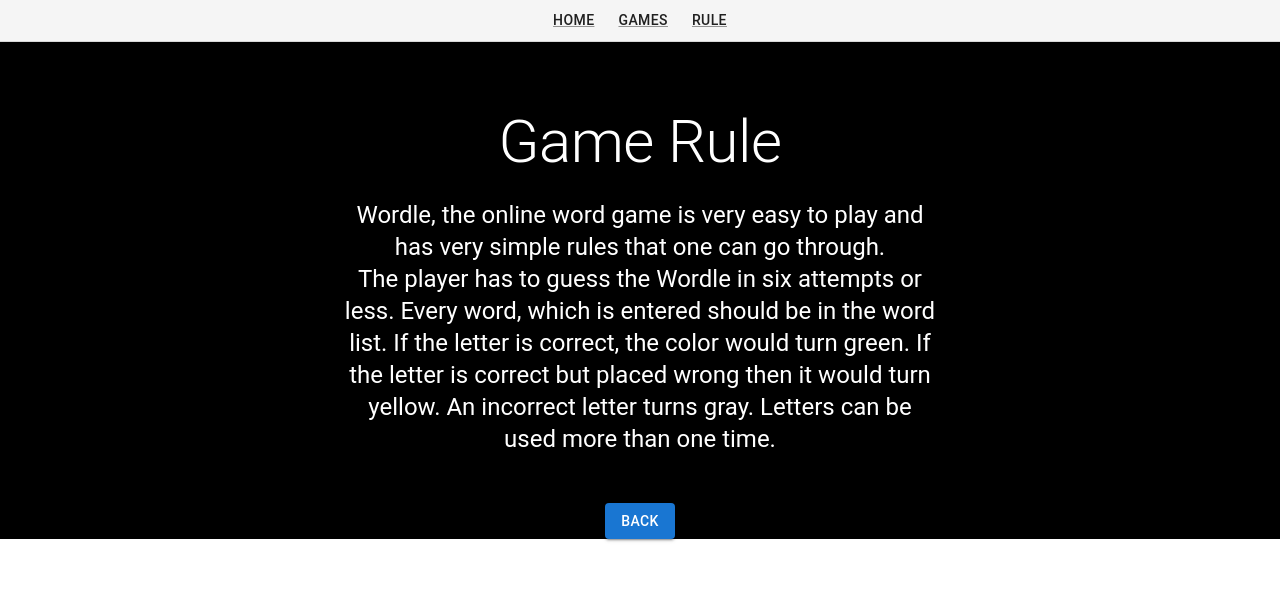
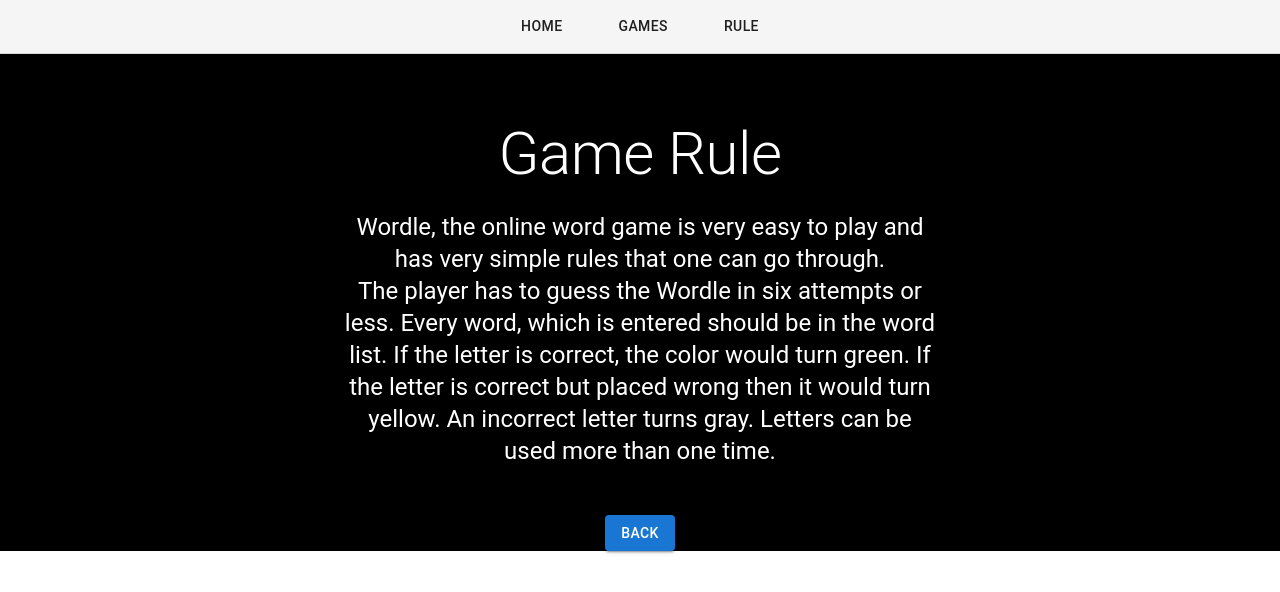
Before and after one commit to tobytao1/Jingzhou_Tao_Guohao_Qing_project2, a React (Create React App) app: page /rule in a window 1280 px wide. Shown: the top 592 px of the page. Built offline with nearby package versions, Linux system fonts and the light colour scheme.

Commit message:
navbar update

```diff
--- a/src/components/home.jsx
+++ b/src/components/home.jsx
@@ -2,6 +2,7 @@
 import {useSelector, shallowEqual} from "react-redux";
 import "./rule.css";
 import Button from '@mui/material/Button';
+import Navbar from "./navbar";
 import { useNavigate } from 'react-router-dom';
 
 
@@ -52,47 +53,7 @@
         navigate('/hard');}
     return (
         <div>
-
-            <AppBar
-                position="static"
-                color="default"
-                elevation={0}
-                sx={{borderBottom: (theme) => `1px solid ${theme.palette.divider}`}}
-            >
-                <Box sx={{
-        display: 'flex',
-        flexWrap: 'wrap',
-        justifyContent: 'center',
-        }}>
-
-                        <Link
-                            variant="button"
-                            color="text.primary"
-                            href=""
-                            sx={{my: 1, mx: 1.5}}
-                        >
-                            Home
-                        </Link>
-                        <Link
-                            variant="button"
-                            color="text.primary"
-                            href="normal"
-
-                            sx={{my: 1, mx: 1.5}}
-                        >
-                            Games
-                        </Link>
-                        <Link
-                            variant="button"
-                            color="text.primary"
-                            href="rule"
-                            sx={{my: 1, mx: 1.5}}
-                        >
-                            Rule
-                        </Link>
-
-                </Box>
-            </AppBar>
+            <Navbar/>
             <Container disableGutters maxWidth="sm" component="main" sx={{pt: 8, pb: 6}}>
                 <Typography
                     component="h1"
--- a/src/components/navbar.js
+++ b/src/components/navbar.js
@@ -1,10 +1,76 @@
-import React from "react";
-import PropTypes from "prop-types";
+import React, {useState} from "react";
+import {useSelector, shallowEqual} from "react-redux";
+import "./rule.css";
+import Button from '@mui/material/Button';
+import { useNavigate } from 'react-router-dom';
+import {
+  AppBar,
+  Box,
+  Card,
+  CardActions,
+  CardContent,
+  CardHeader,
+  Container,
+  Grid,
+  Link,
+  Toolbar,
+  Typography,
+} from "@mui/material";
+import StarIcon from '@mui/icons-material/StarBorder';
 
-const navbar = (props) => {
-  return <div></div>;
+const Navbar = () => {
+  const navigate = useNavigate();
+  const homePage = () => {
+      navigate('/');}
+  const gamePage = () => {
+    navigate('/normal');
+  }
+  const rulePage = () => {
+    navigate('/hard');
+  }
+  return <div>
+    <AppBar
+                position="static"
+                color="default"
+                elevation={0}
+                sx={{borderBottom: (theme) => `1px solid ${theme.palette.divider}`}}
+            >
+                <Box sx={{
+        display: 'flex',
+        flexWrap: 'wrap',
+        justifyContent: 'center',
+        }}>
+
+                        <Button
+                            variant="button"
+                            color="text.primary"
+                            onClick={homePage}
+                            sx={{my: 1, mx: 1.5}}
+                        >
+                            Home
+                        </Button>
+                        <Button
+                            variant="button"
+                            color="text.primary"
+                            href="normal"
+
+                            sx={{my: 1, mx: 1.5}}
+                        >
+                            Games
+                        </Button>
+                        <Button
+                            variant="button"
+                            color="text.primary"
+                            href="rule"
+                            sx={{my: 1, mx: 1.5}}
+                        >
+                            Rule
+                        </Button>
+
+                </Box>
+            </AppBar>
+  </div>;
 };
 
-navbar.propTypes = {};
 
-export default navbar;
+export default Navbar;
--- a/src/components/rule.jsx
+++ b/src/components/rule.jsx
@@ -5,49 +5,14 @@
 import Button from '@mui/material/Button';
 import {AppBar, Container, Link, Toolbar, Typography,Box} from "@mui/material";
 import { useNavigate } from 'react-router-dom';
+import Navbar from "./navbar";
 export default function Rule() {
     const navigate = useNavigate();
     const homePage = () => {
         navigate('/');}
     return (
         <div>
-            <AppBar
-                position="static"
-                color="default"
-                elevation={0}
-                sx={{ borderBottom: (theme) => `1px solid ${theme.palette.divider}` }}
-            >
-                <Box sx={{
-        display: 'flex',
-        flexWrap: 'wrap',
-        justifyContent: 'center',
-        }}>
-                        <Link
-                            variant="button"
-                            color="text.primary"
-                            href=""
-                            sx={{ my: 1, mx: 1.5 }}
-                        >
-                            Home
-                        </Link>
-                        <Link
-                            variant="button"
-                            color="text.primary"
-                            href="normal"
-                            sx={{ my: 1, mx: 1.5 }}
-                        >
-                            Games
-                        </Link>
-                        <Link
-                            variant="button"
-                            color="text.primary"
-                            href="rule"
-                            sx={{ my: 1, mx: 1.5 }}
-                        >
-                            Rule
-                        </Link>
-                </Box>
-            </AppBar>
+           <Navbar/>
             <Container disableGutters maxWidth="sm" component="main" sx={{ pt: 8, pb: 6 }}>
                 <Typography
                     component="h1"
--- a/src/views/hardGamePage.js
+++ b/src/views/hardGamePage.js
@@ -5,6 +5,7 @@
 import GameOver from "../components/hardResult";
 import {createContext, useEffect, useState} from "react";
 import { boardDefault,generatorWordSet } from "./sevenBoard.js";
+import Navbar from "../components/navbar";
 
 export const AppContext = createContext();
 function  Hard(){
@@ -75,6 +76,7 @@
     }
     return (
         <div className="App">
+            <Navbar/>
                 <h1>wordle</h1>
 
             <AppContext.Provider value={{board, setBoard,currAttempt,setCurrAttempt,onDelete,
--- a/src/views/normalGamePage.js
+++ b/src/views/normalGamePage.js
@@ -5,6 +5,7 @@
 import GameOver from "../components/result";
 import {createContext, useEffect, useState} from "react";
 import { boardDefault,generatorWordSet } from "./sixBoard";
+import Navbar from "../components/navbar";
 
 export const AppContext = createContext();
 function  Normal(){
@@ -76,6 +77,7 @@
     }
     return (
         <div className="App">
+            <Navbar/>
                 <h1>wordle</h1>
 
             <AppContext.Provider value={{board, setBoard,currAttempt,setCurrAttempt,onDelete,
```
